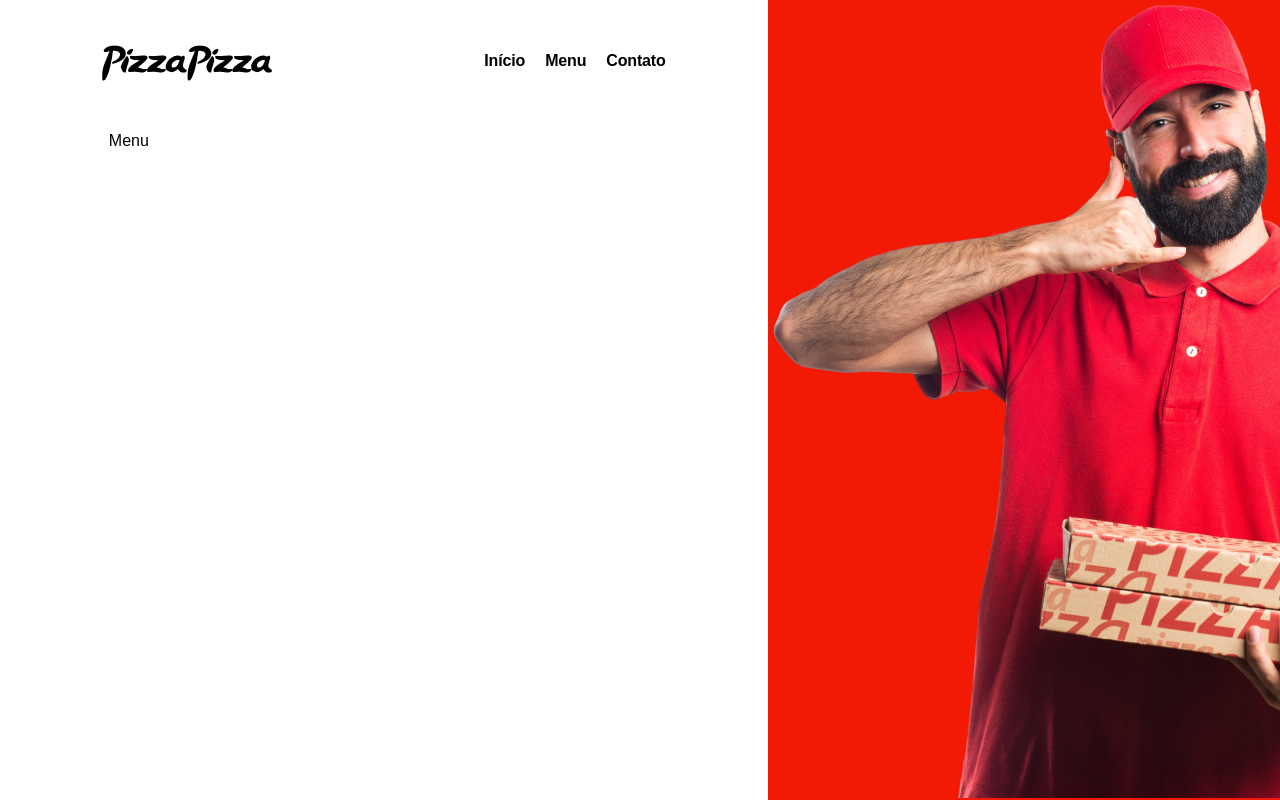
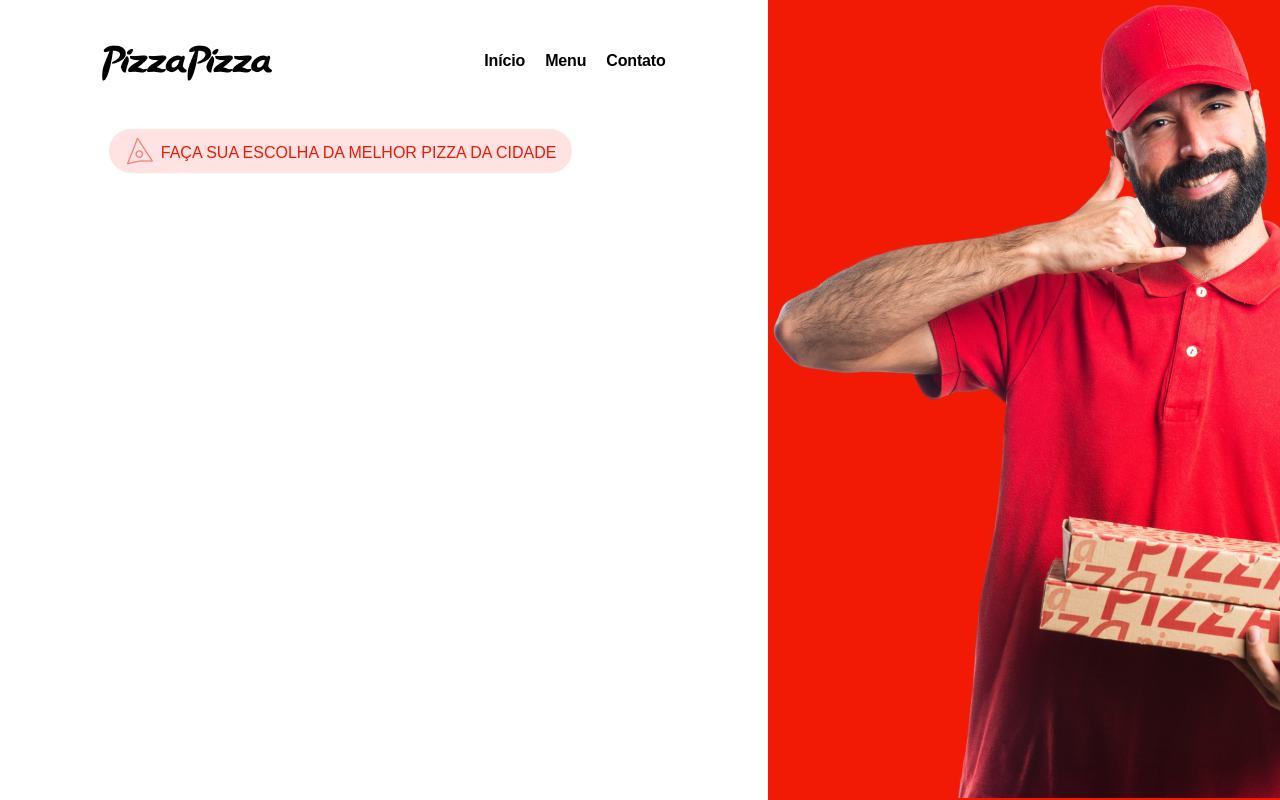
Before and after one commit to Helton-Carlos/pizza-pizza, a React (Vite) app: page /menu in a window 1280 px wide. Built offline with nearby package versions, Linux system fonts and the light colour scheme.

Commit message:
feat: add icon in tag

```diff
--- a/src/component/Tag.tsx
+++ b/src/component/Tag.tsx
@@ -1,14 +1,13 @@
-import fries from "../assets/home/fries.png";
-
 type TTag = {
   title?: string;
+  icon?: string;
 };
 
-const Tag = ({ title }: TTag) => {
+const Tag = ({ title, icon }: TTag) => {
   return (
     <div>
       <div className="flex w-fit bg-magenta px-4 py-2 rounded-full text-center">
-        <img src={fries} alt={fries} />
+        <img src={icon} alt={icon} />
         <span className="text-primary pl-2 pt-1">{title}</span>
       </div>
     </div>
--- a/src/pages/Home.tsx
+++ b/src/pages/Home.tsx
@@ -1,11 +1,12 @@
 import MyButton from "../component/MyButton";
 import Tag from "../component/Tag";
 import star from "../assets/home/star.png";
+import fries from "../assets/home/fries.png";
 
 function Home() {
   return (
     <div className="mx-8 md:mt-12">
-      <Tag title="O MELHOR FASTFOOD DELIVERY DE BRASÍLIA" />
+      <Tag title="O MELHOR FASTFOOD DELIVERY DE BRASÍLIA" icon={fries} />
       <div className="my-5">
         <div className="md:mt-10">
           <h2 className="text-3xl font-bold mt-4">Peça rápido,</h2>
--- a/src/pages/Menu.tsx
+++ b/src/pages/Menu.tsx
@@ -1,7 +1,10 @@
+import pizza from "../assets/home/pizza.png";
+import Tag from "../component/Tag";
+
 function Menu() {
   return (
     <div className="mx-8 md:mt-12">
-      <div className="my-5">Menu</div>
+      <Tag title="FAÇA SUA ESCOLHA DA MELHOR PIZZA DA CIDADE" icon={pizza} />
     </div>
   );
 }
```
Also changed, not shown: src/assets/home/pizza.png (added).
